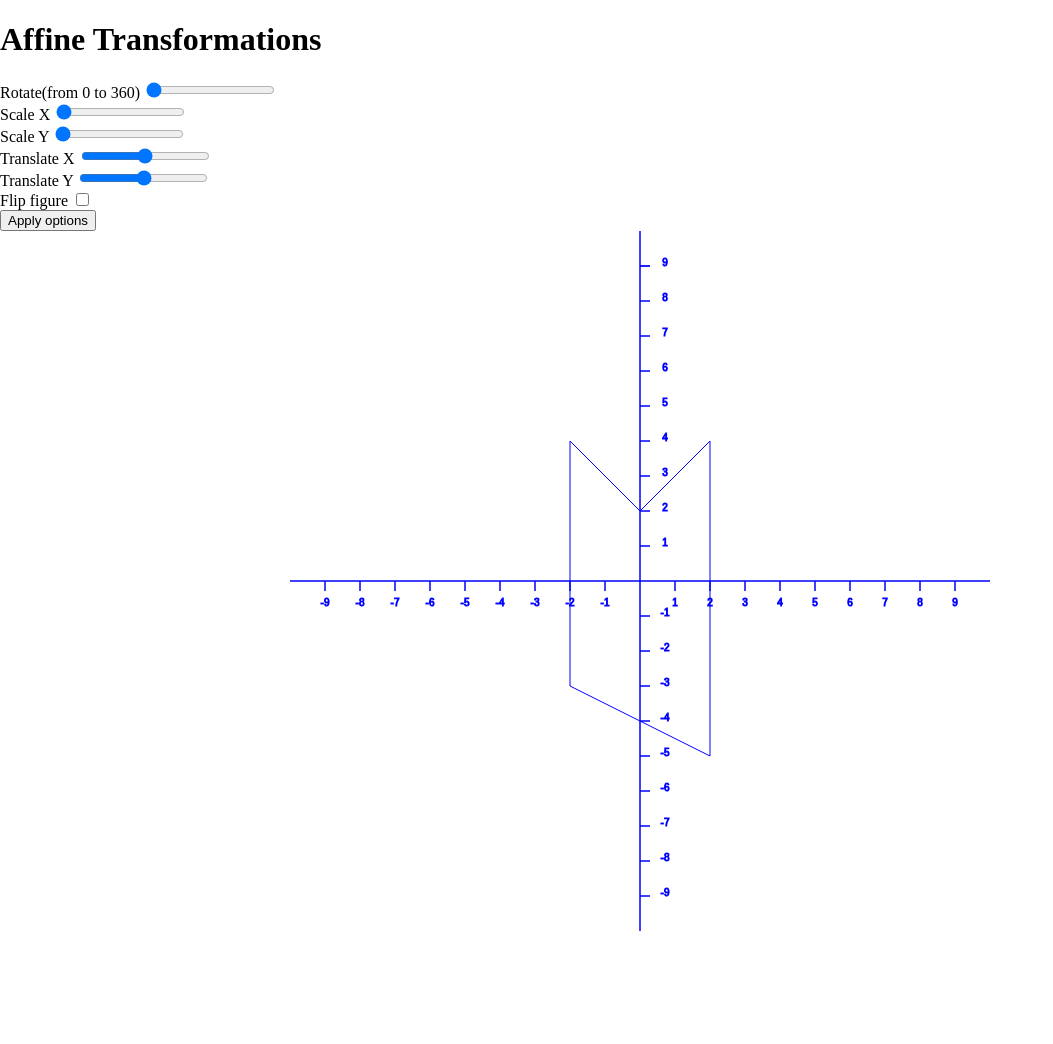
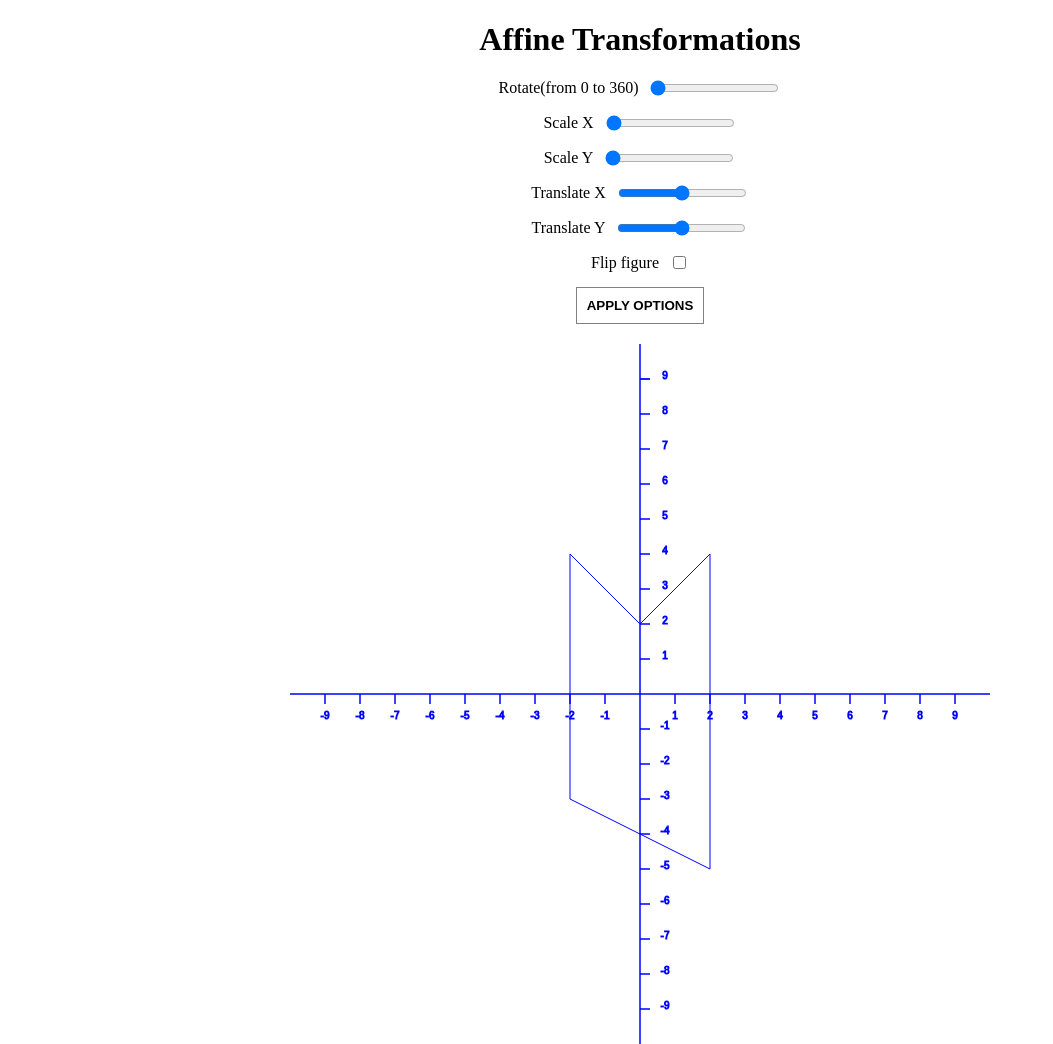
Before and after one commit to olegkoryakov/affine-transformation, a website built with webpack: page src/index.html in a window 1280 px wide. Shown: the whole page, without its empty margins (0-1053 px from the left). Before the commit the page ends 935 px from the top, so only its background shows below. Built offline with nearby package versions, Linux system fonts and the light colour scheme.

Commit message:
added styles

```diff
--- a/src/App/View/View.ts
+++ b/src/App/View/View.ts
@@ -30,6 +30,7 @@ export default class View {
     this.figure = new Figure(this.canvas, this.ctx);
 
     this.wrapper.append(this.canvas);
+    this.wrapper.classList.add('app');
 
     this.root.append(this.wrapper);
   }
--- a/src/Controls/Controls.ts
+++ b/src/Controls/Controls.ts
@@ -1,4 +1,5 @@
 import { IApp, IOptions } from '../App/types';
+import './controls.scss';
 
 export default class Controls {
   constructor(controlsElement: HTMLElement, app: IApp) {
--- /dev/null
+++ b/src/Controls/controls.scss
@@ -0,0 +1,20 @@
+.controls {
+  display: flex;
+  align-items: center;
+  flex-direction: column;
+  gap: 15px;
+
+  &__control {
+    display: flex;
+    align-items: center;
+    gap: 10px;
+  }
+
+  &__apply-button {
+    background-color: transparent;
+    border: 1px solid gray;
+    padding: 10px;
+    font-weight: 700;
+    text-transform: uppercase;
+  }
+}
--- a/src/styles.scss
+++ b/src/styles.scss
@@ -2,6 +2,15 @@ body {
   margin: 0;
 }
 .affine-transformation {
+  &__title {
+    text-align: center;
+    margin-bottom: 20px;
+  }
+
+  &__controls {
+    margin-bottom: 20px;
+  }
+
   &__graph {
     margin: 0 auto;
     width: 700px;
```
